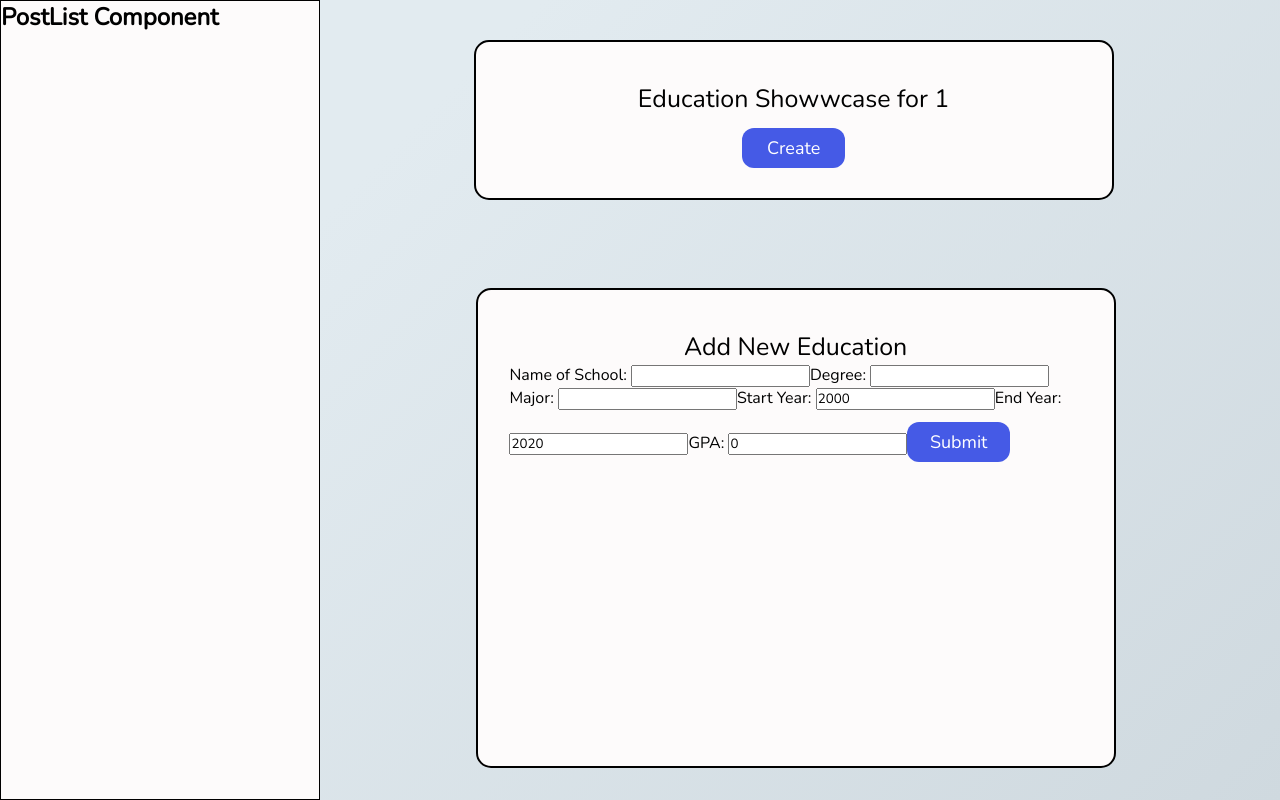
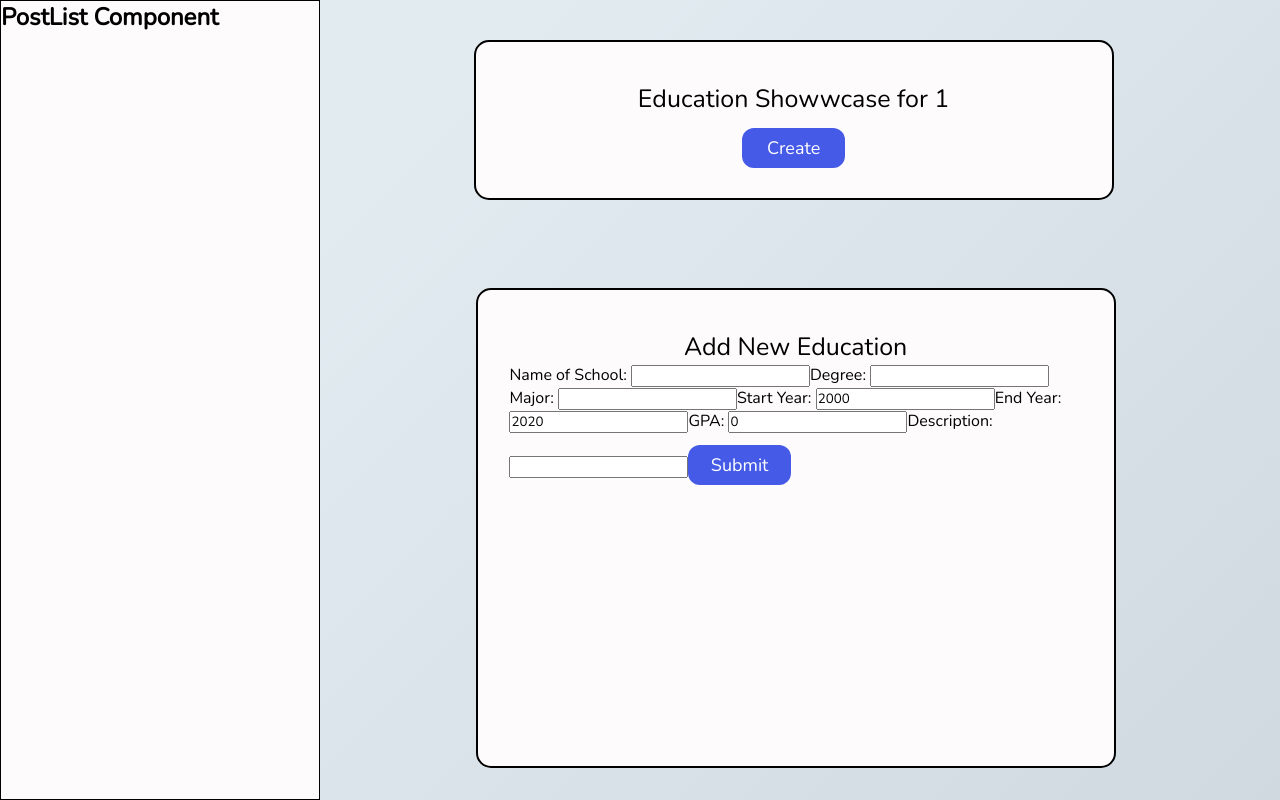
Before and after one commit to derek-oshita/education-client, a React (Create React App) app: page /1 in a window 1280 px wide. Both pictures are taken after a click on the button "Create". Built offline with nearby package versions, Linux system fonts and the light colour scheme.

Commit message:
descriptionField added.

```diff
--- a/src/components/IndexPage/IndexPage.tsx
+++ b/src/components/IndexPage/IndexPage.tsx
@@ -34,8 +34,8 @@ const IndexPage: React.FC = () => {
     const params  = useParams<RouteParams>();
 
     // need to figure out how to handle more values
-    const addPost = (nameOfSchool: string, degree: string, fieldOfStudy: string, newStartYear: number, newEndYear: number, newGrade: number) => {
-        setPosts([...posts, { nameOfSchool: nameOfSchool, degree: degree,  fieldOfStudy: fieldOfStudy, startYear: newStartYear, endYear: newEndYear, grade: newGrade}])
+    const addPost = (nameOfSchool: string, degree: string, fieldOfStudy: string, newStartYear: number, newEndYear: number, newGrade: number, newDescriptionField: string) => {
+        setPosts([...posts, { nameOfSchool: nameOfSchool, degree: degree,  fieldOfStudy: fieldOfStudy, startYear: newStartYear, endYear: newEndYear, grade: newGrade, descriptionField: newDescriptionField}])
     }
 
     return(
--- a/src/components/Modal/ModalContent.tsx
+++ b/src/components/Modal/ModalContent.tsx
@@ -3,7 +3,7 @@ import './Modal.css';
 import { withRouter, RouteComponentProps } from 'react-router-dom';
 
 interface AddPostProps {
-    addPost: (nameOfSchool: string, degree: string, fieldOfStudy: string, newStartYear: number, newEndYear: number, newGrade: number ) => void;
+    addPost: (nameOfSchool: string, degree: string, fieldOfStudy: string, newStartYear: number, newEndYear: number, newGrade: number, newDescriptionField: string) => void;
 }
 
 const ModalContent: React.FC<ModalContentProps & RouteComponentProps & AddPostProps> = ({ setModalOpen, addPost }) => {
@@ -12,13 +12,15 @@ const ModalContent: React.FC<ModalContentProps & RouteComponentProps & AddPostPr
     // newDegree
     const [newDegree, setNewDegree] = useState('');
     // newFieldOfStudy
-    const [newFieldOfStudy, setNewFieldOfStudy] = useState('')
+    const [newFieldOfStudy, setNewFieldOfStudy] = useState('');
     // newStartYear
     const [newStartYear, setNewStartYear] = useState(2000);
     // newEndYear
     const [newEndYear, setNewEndYear] = useState(2020);
     // newGrade
     const [newGrade, setNewGrade] = useState(0);
+    // newDescriptionField
+    const [newDescriptionField, setNewDescriptionField] = useState('');
 
     const handleSchool = (e: ChangeEvent<HTMLInputElement>) => {
         setNewSchool(e.target.value)
@@ -47,9 +49,13 @@ const ModalContent: React.FC<ModalContentProps & RouteComponentProps & AddPostPr
         setNewGrade(num);
     }
 
+    const handleNewDescriptionField = (e: ChangeEvent<HTMLInputElement>) => {
+        setNewDescriptionField(e.target.value)
+    }
+
     const handleSubmit = (e: FormEvent<HTMLButtonElement>) => {
         e.preventDefault();
-        addPost(newSchool, newDegree, newFieldOfStudy, newStartYear, newEndYear, newGrade);
+        addPost(newSchool, newDegree, newFieldOfStudy, newStartYear, newEndYear, newGrade, newDescriptionField);
         setModalOpen(false);
     }
 
@@ -67,7 +73,6 @@ const ModalContent: React.FC<ModalContentProps & RouteComponentProps & AddPostPr
                 <label htmlFor="degree">Degree: </label>
                 <input id="degree" type="text" value={newDegree} onChange={handleDegree}/>
 
-
                 {/* FIELD OF STUDY */}
                 <label htmlFor="fieldOfStudy">Major: </label>
                 <input id="fieldOfStudy" type="text" value={newFieldOfStudy} onChange={hanleNewFieldOfStudy}/>
@@ -84,6 +89,10 @@ const ModalContent: React.FC<ModalContentProps & RouteComponentProps & AddPostPr
                 <label htmlFor="grade">GPA: </label>
                 <input id="grade" type="number" value={newGrade} onChange={handleNewGrade} max="4"/>
 
+                {/* DESCRIPTION FIELD */}
+                <label htmlFor="descriptionField">Description: </label>
+                <input id="descriptionField" type="text" value={newDescriptionField} onChange={handleNewDescriptionField}/>
+
                 {/* BUTTON */}
                 <button onClick={handleSubmit} type="submit" className="btn">Submit</button>
             </form>
```
Also changed, not shown: 1 other file (tests, documents, lock files or other folders).
